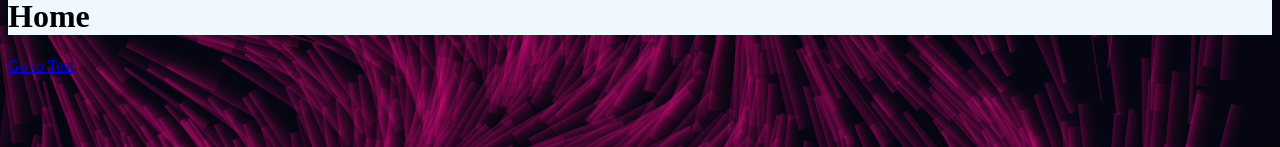
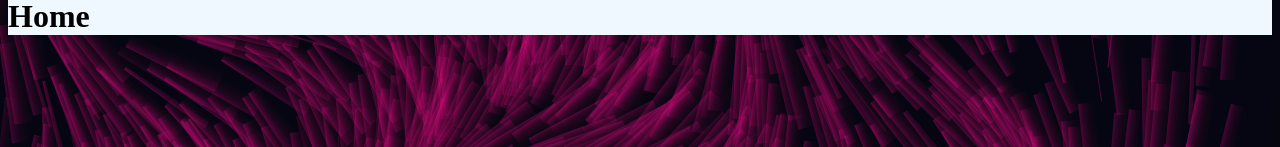
Before and after one commit to Gatherer4466/gatherer4466.github.io, a Vue app: page / in a window 1280 px wide. Shown: the part 135-282 px from the top of the page. Built offline with nearby package versions, Linux system fonts and the light colour scheme.

Commit message:
Remove button i think?

```diff
--- a/src/views/HomeView.vue
+++ b/src/views/HomeView.vue
@@ -1,6 +1,5 @@
 <template>
   <div>
     <h1 style="background-color: aliceblue">Home</h1>
-    <router-link to="/test">Go to Test</router-link>
   </div>
 </template>
```
